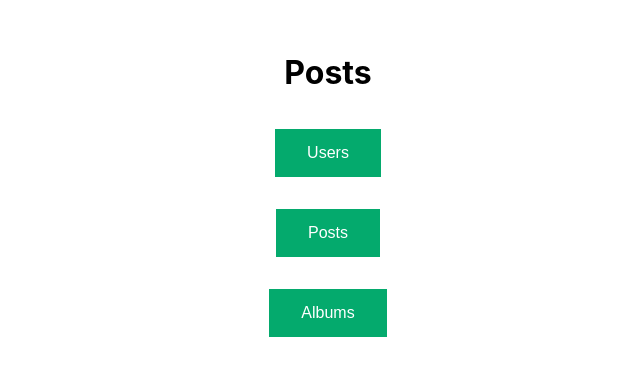
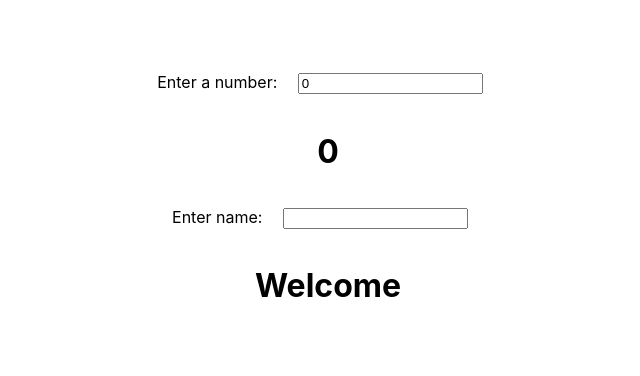
Before and after one commit to shanyaverma03/HooksDemo, a React (Create React App) app: page / in a window 1280 px wide. Shown: the part 208-584 px from the top of the page, without its empty margins (312-952 px from the left). Built offline with nearby package versions, Linux system fonts and the light colour scheme; no server answers.

Commit message:
without useMemo()

```diff
--- a/src/App.js
+++ b/src/App.js
@@ -7,6 +7,7 @@ import AuthContext from "./store/AuthContext";
 import StateReducer from "./components/ReducerDemo/StateReducer";
 import StateReducerPayload from "./components/ReducerDemo/StateReducerPayload";
 import UseEffectDemo from "./components/EffectDemo/UseEffectDemo";
+import UseMemoDemo from "./components/MemoDemo/UseMemoDemo";
 
 function App() {
   const [isLoggedIn, setIsLoggedIn] = useState(
@@ -20,7 +21,8 @@ function App() {
     // </AuthContext.Provider>
     // <StateReducer />
     // <StateReducerPayload />
-    <UseEffectDemo />
+    // <UseEffectDemo />
+    <UseMemoDemo />
   );
 }
 
--- /dev/null
+++ b/src/components/MemoDemo/UseMemoDemo.js
@@ -0,0 +1,41 @@
+import { useState } from "react";
+
+import "../State.css";
+
+const UseMemoDemo = () => {
+  const findDoubleSlowly = (number) => {
+    console.log("In slow function");
+    for (let i = 0; i < 100000000; i++) {}
+    return number * 2;
+  };
+  const [number, setNumber] = useState(0);
+  const [name, setName] = useState("");
+
+  const doubleNumber = findDoubleSlowly(number);
+
+  return (
+    <div className="wrapper">
+      <label>
+        Enter a number:{" "}
+        <input
+          type="number"
+          value={number}
+          onChange={(event) => setNumber(event.target.value)}
+        />
+      </label>
+
+      <h1>{doubleNumber}</h1>
+      <label>
+        Enter name:{" "}
+        <input
+          type="text"
+          value={name}
+          onChange={(event) => setName(event.target.value)}
+        />
+      </label>
+      <h1>Welcome {name}</h1>
+    </div>
+  );
+};
+
+export default UseMemoDemo;
```
